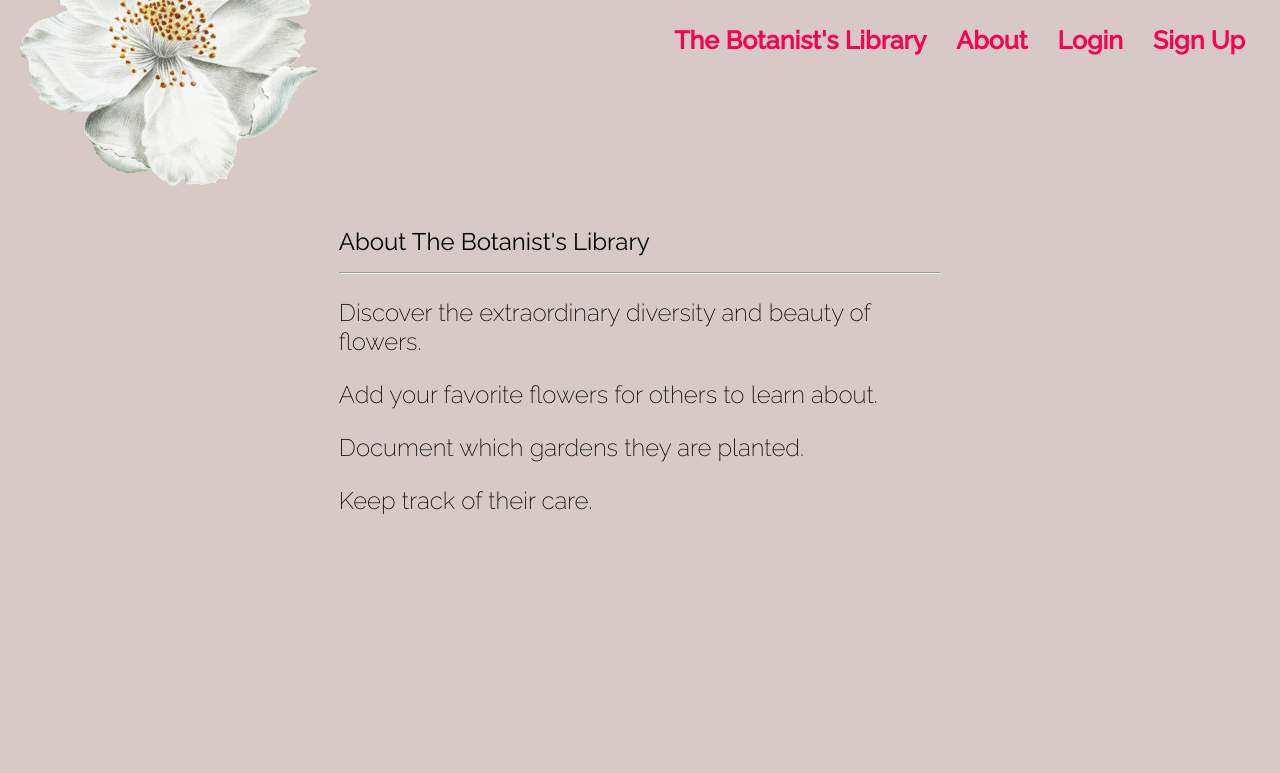
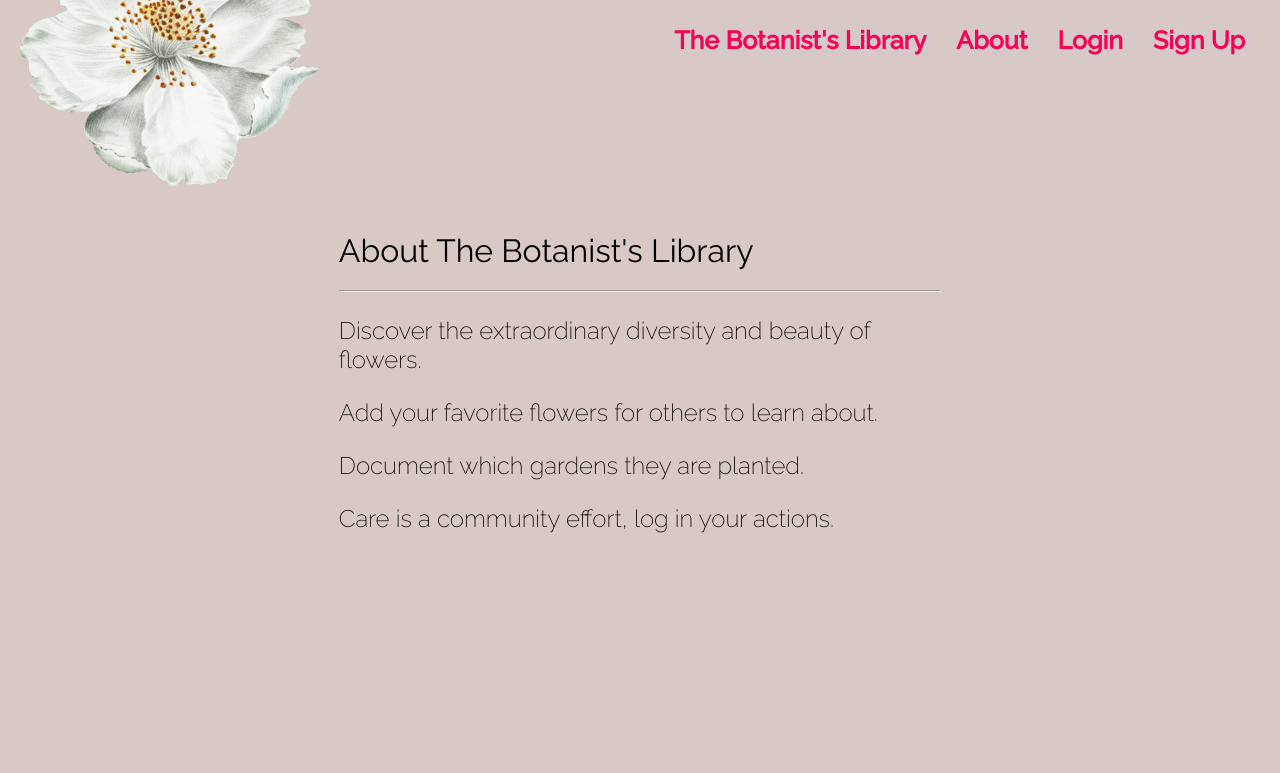
Before and after one commit to kangcarol/flower-collector-lab, a Django app: page /about/ in a window 1280 px wide. Shown: the top 773 px of the page. Run offline with Django 4.2, Linux system fonts and the light colour scheme.

Commit message:
refine about text

```diff
--- a/main_app/static/css/about.css
+++ b/main_app/static/css/about.css
@@ -5,7 +5,7 @@
 }
 
 h1 {
-  font-size: x-large;
+  font-size: xx-large;
   font-weight: 400;
 }
 
--- a/main_app/static/css/gardens/garden-index.css
+++ b/main_app/static/css/gardens/garden-index.css
@@ -13,6 +13,7 @@
   border: solid 2px;
   box-shadow: var(--card-box-shadow);
   position: relative;
+  background-color: rgb(159, 179, 165)
 }
 
 .card-bg{
--- a/main_app/templates/about.html
+++ b/main_app/templates/about.html
@@ -23,7 +23,7 @@
     Document which gardens they are planted.
   </p>
   <p class="page-content">
-    Keep track of their care.
+    Care is a community effort, log in your actions.
   </p>
 <div>
 
```
